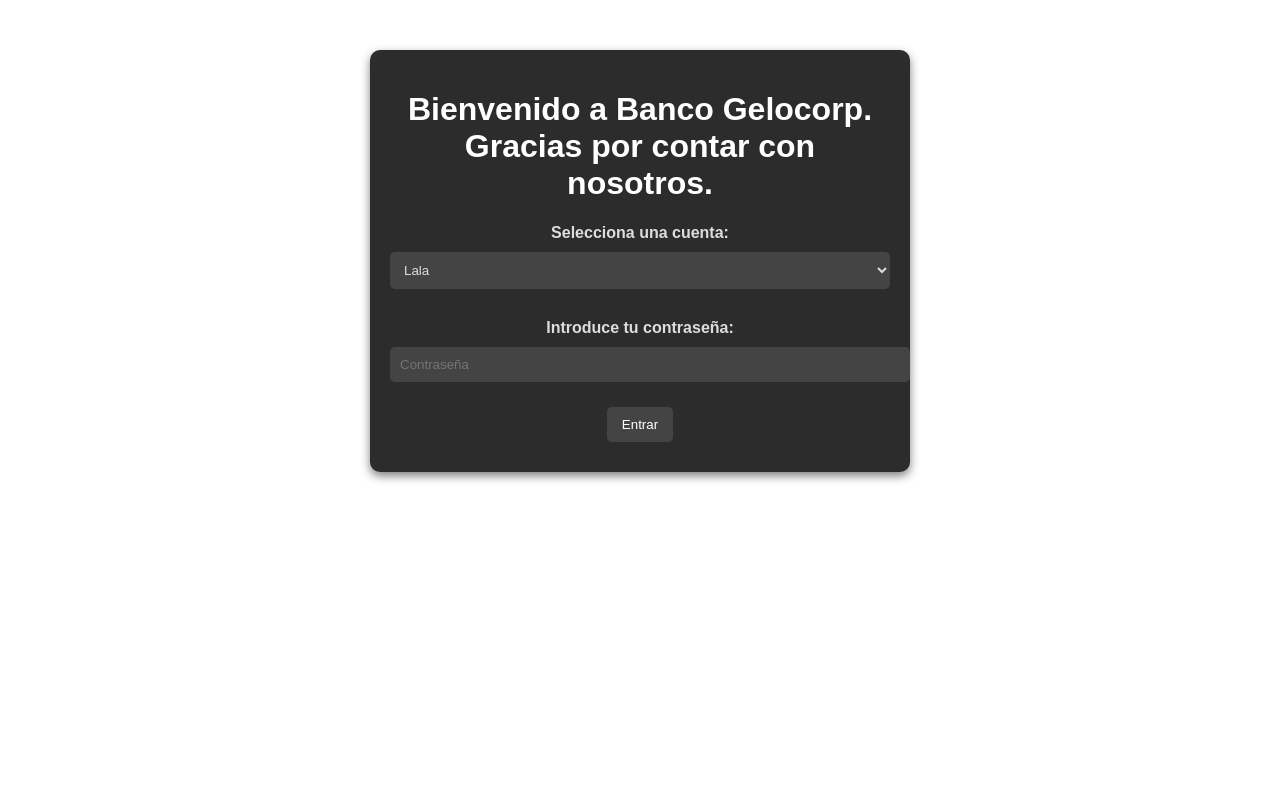
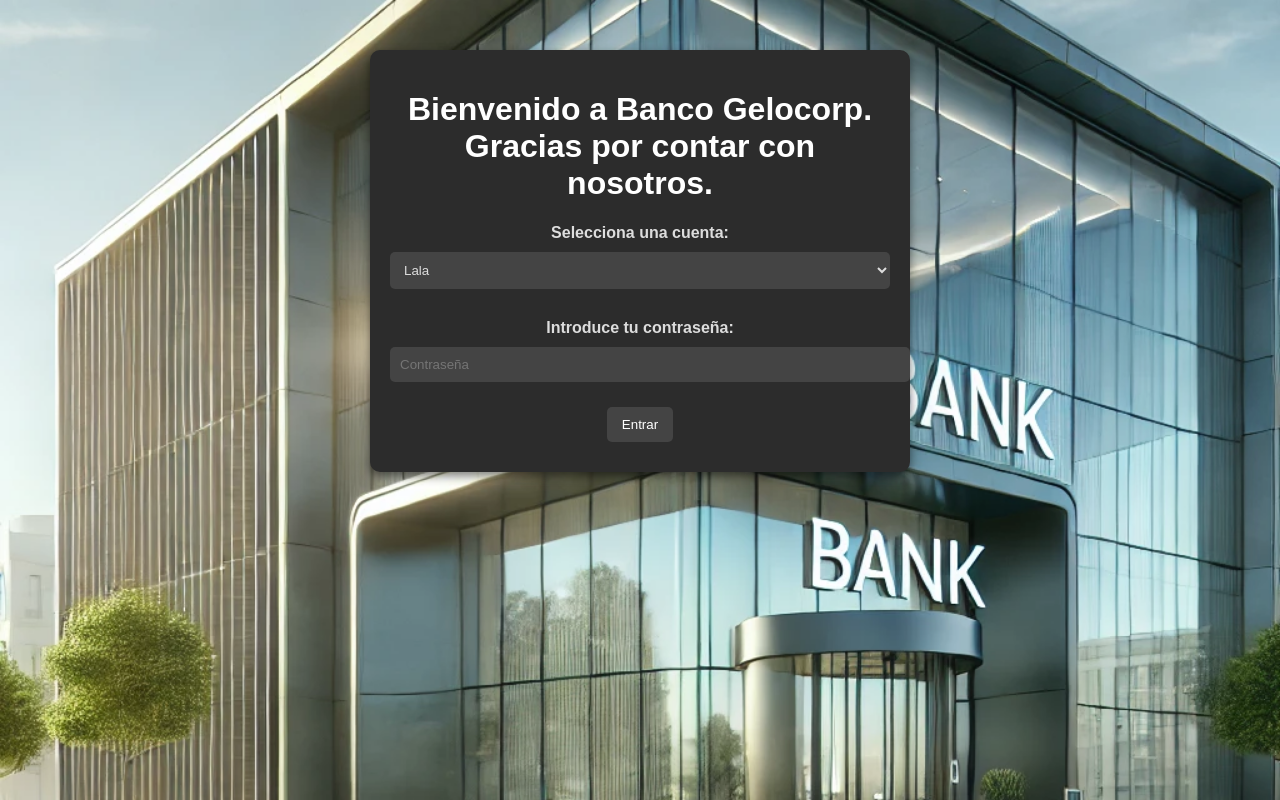
Before and after one commit to AngeloTap/Cajeroautomatico, a plain HTML site: page index.html in a window 1280 px wide. Drawn offline with Linux system fonts and the light colour scheme.

Commit message:
Arreglo de nuevo

```diff
--- a/assets/css/style.css
+++ b/assets/css/style.css
@@ -1,7 +1,4 @@
 body {
-  background-color: #666;
-  background-size: cover;
-  background-position: center;
   font-family: 'Arial', sans-serif;
   background-color: white;
   color: #ddd;
--- a/index.html
+++ b/index.html
@@ -5,6 +5,8 @@
   <meta name="viewport" content="width=device-width, initial-scale=1.0">
   <title>Banco Gelocorp</title>
   <link rel="stylesheet" href="assets/css/style.css">
+  <img src="assets/img/fondobanco.png" style="position: fixed; top: 0; left: 0; width: 100%; height: 100%; object-fit: cover; z-index: -1;">
+
 </head>
 <body>
   <div class="container">
```
Also changed, not shown: assets/img/fondobanco.png (added), assets/img/fondobanco.webp (deleted).
